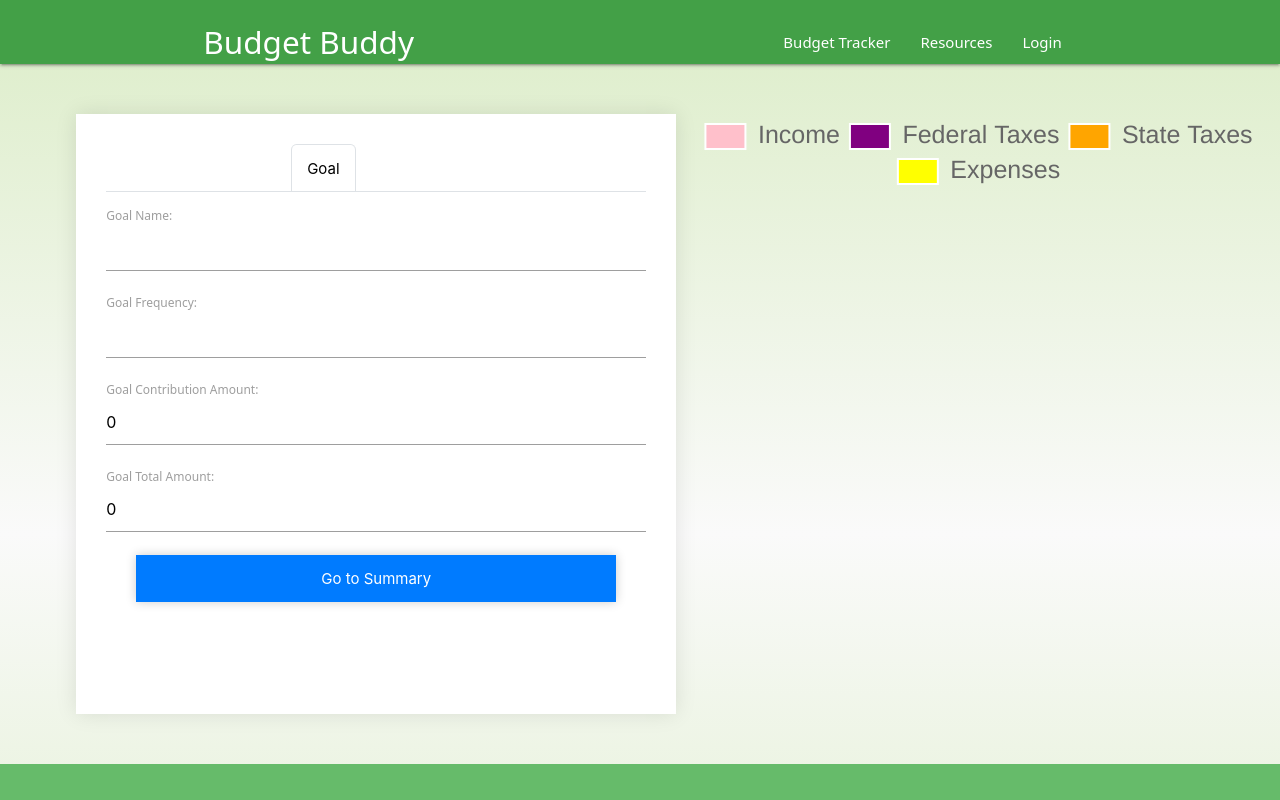
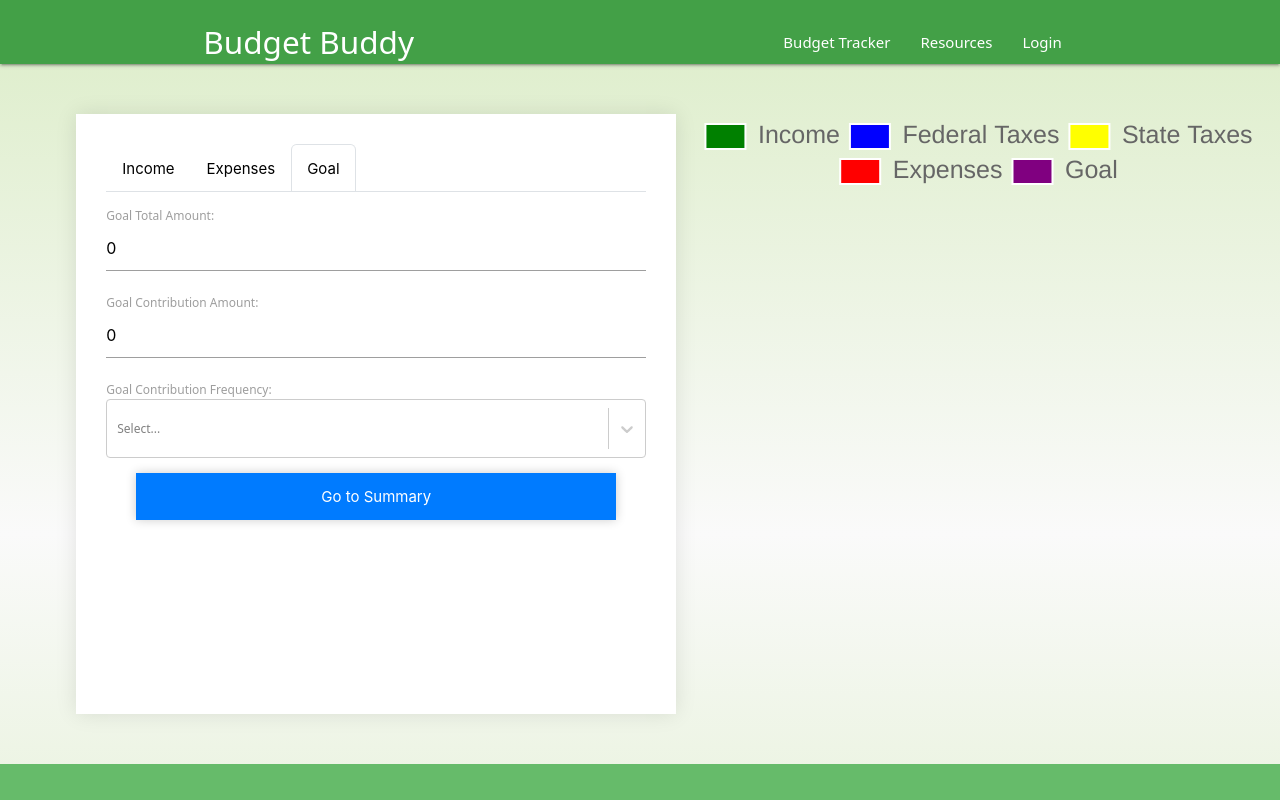
Before and after one commit to kennidystillwell/capstone-frontend, a React (Create React App) app: page /budget-tracker in a window 1280 px wide. Both pictures are taken after a click on the tab "Goal". Shown: the top 800 px of the page. Built offline with nearby package versions, Linux system fonts and the light colour scheme.

Commit message:
Updated summary/budget chart and added goal functionality

```diff
--- a/src/Summary.jsx
+++ b/src/Summary.jsx
@@ -6,7 +6,7 @@
     return (
         <div>
             <div className="container">
-                <h1>Welcome to the Summary!</h1>
+                {/* <h1>Welcome to the Summary!</h1> */}
             </div>
             <Summary />
         </div>
--- a/src/components/BudgetTracker.js
+++ b/src/components/BudgetTracker.js
@@ -74,6 +74,12 @@
     { value: 'District of Columbia', label: 'District of Columbia' },
   ];
 
+  const frequencyOptions = [
+    { value: 'weekly', label: 'Weekly' },
+    { value: 'bi-weekly', label: 'Bi-weekly' },
+    { value: 'monthly', label: 'Monthly' },
+  ];
+
 // BudgetTracker component
 function BudgetTracker() {
   const [income, setIncome] = useState(0);
@@ -83,7 +89,7 @@
   const [federalTaxes, setFederalTaxes] = useState(0);
   const [stateTaxes, setStateTaxes] = useState(0);
   const [finalIncome, setFinalIncome] = useState(0);
-  const [inputIncome, setInputIncome] = useState(0);
+  const [inputIncome, setInputIncome] = useState("");
   const [food, setFood] = useState(0);
   const [rent, setRent] = useState(0);
   const [car, setCar] = useState(0);
@@ -93,12 +99,9 @@
   const [other, setOther] = useState(0);
   const [budgetStartDate, setBudgetStartDate] = useState('');
   const [payDateEndDate, setPayDateEndDate] = useState('');
-  const [goal, setGoal] = useState({
-    name: '',
-    frequency: '',
-    amount: 0,
-    total: 0,
-  });
+  const [goalTotal, setGoalTotal] = useState(0);
+  const [goalAmount, setGoalAmount] = useState(0);
+  const [goalFrequency, setGoalFrequency] = useState('');
   const [expenses, setExpenses] = useState(0);
   const [remainingIncome, setRemainingIncome] = useState(0);
 
@@ -120,6 +123,7 @@
   }, [finalIncome, expenses, federalTaxes, stateTaxes]);
 
 
+
   useEffect(() => {
     if (chartRef.current) {
       // Destroy the old chart instance if it exists
@@ -130,10 +134,10 @@
       chartInstanceRef.current = new Chart(chartRef.current, {
         type: 'pie',
         data: {
-          labels: ['Income', 'Federal Taxes', 'State Taxes', 'Expenses'],
+          labels: ['Income', 'Federal Taxes', 'State Taxes', 'Expenses', 'Goal'],
           datasets: [{
-            data: [remainingIncome, federalTaxes, stateTaxes, expenses],
-            backgroundColor: ['pink', 'purple', 'orange', 'yellow', 'blue']
+            data: [remainingIncome, federalTaxes, stateTaxes, expenses, goalAmount],
+            backgroundColor: ['green', 'blue', 'yellow', 'red', 'purple']
           }]
         },
         options: {
@@ -143,7 +147,7 @@
               position: 'top',
               labels: {
                 font: {
-                  size: 25, // Adjust this value to change the size of the labels
+                  size: 25,
                 },
               },
             },
@@ -155,8 +159,8 @@
                   if (label) {
                     label += ': ';
                   }
-                  if (context.parsed.y !== null) {
-                    label += new Intl.NumberFormat('en-US', { style: 'currency', currency: 'USD' }).format(context.parsed.y);
+                  if (context.parsed !== null) {
+                    label += new Intl.NumberFormat('en-US', { style: 'currency', currency: 'USD' }).format(context.parsed);
                   }
                   return label;
                 }
@@ -166,7 +170,9 @@
         }
       });
     }
-  }, [chartRef, remainingIncome, federalTaxes, stateTaxes, expenses, finalIncome]);
+  }, [chartRef, remainingIncome, federalTaxes, stateTaxes, expenses, finalIncome, goalAmount]);
+
+
 
   useEffect(() => {
     let adjustedIncome = income;
@@ -327,24 +333,24 @@
 
         <Tab eventKey="goal" title="Goal">
           <label>
-            Goal Name:
-            <input type="text" value={goal.name} onChange={e => setGoal(prevGoal => ({ ...prevGoal, name: e.target.value }))} />
-          </label>
-          <label>
-            Goal Frequency:
-            <input type="text" value={goal.frequency} onChange={e => setGoal(prevGoal => ({ ...prevGoal, frequency: e.target.value }))} />
+            Goal Total Amount:
+            <input type="number" value={goalTotal} onChange={e => setGoalTotal(e.target.value )} />
           </label>
           <label>
             Goal Contribution Amount:
-            <input type="number" value={goal.amount} onChange={e => setGoal(prevGoal => ({ ...prevGoal, amount: e.target.value }))} />
+            <input type="number" value={goalAmount} onChange={e => setGoalAmount(e.target.value)} />
           </label>
           <label>
-            Goal Total Amount:
-            <input type="number" value={goal.total} onChange={e => setGoal(prevGoal => ({ ...prevGoal, total: e.target.value }))} />
+            Goal Contribution Frequency:
+          <Select
+            options={frequencyOptions}
+            value={frequencyOptions.find(option => option.value === goalFrequency)}
+            onChange={(selectedOption) => setGoalFrequency(selectedOption.value)}
+          />
           </label>
         </Tab>
       </Tabs>
-      <button className="summary-button" onClick={() => navigate('/summary', { state: { income, federalTaxes, stateTaxes, payFrequency, payType, state, expenses, remainingIncome } })}> Go to Summary </button>
+      <button className="summary-button" onClick={() => navigate('/summary', { state: { income, federalTaxes, stateTaxes, payFrequency, payType, state, expenses, remainingIncome, goalAmount } })}> Go to Summary </button>
     </div>
     <div className="chart-tracker">
   <canvas ref={chartRef} />
--- a/src/components/SummaryPage.js
+++ b/src/components/SummaryPage.js
@@ -4,8 +4,8 @@
 
 function SummaryPage() {
   const location = useLocation();
-  const { income = 0, federalTaxes = 0, stateTaxes = 0, payFrequency = '', payType = '', state = '', expenses = 0 } = location.state;
-  const finalAmount = (income - federalTaxes - stateTaxes - expenses).toFixed(2);
+  const { income = 0, federalTaxes = 0, stateTaxes = 0, payFrequency = '', payType = '', state = '', expenses = 0, goalAmount = 0 } = location.state;
+  const finalAmount = (income - federalTaxes - stateTaxes - expenses - goalAmount).toFixed(2);
   const chartRef = useRef(null);
 
   useEffect(() => {
@@ -13,16 +13,35 @@
       const chartInstance = new Chart(chartRef.current, {
         type: 'pie',
         data: {
-          labels: ['Final Amount', 'Federal Taxes', 'State Taxes', 'Expenses'],
+          labels: ['Final Amount', 'Federal Taxes', 'State Taxes', 'Expenses', 'Goal'],
           datasets: [{
-            data: [finalAmount, federalTaxes, stateTaxes, expenses],
-            backgroundColor: ['rgba(75,192,192,0.6)', 'rgba(255,99,132,0.6)', 'rgba(255,206,86,0.6)', 'rgba(153,102,255,0.6)'],
+            data: [finalAmount, federalTaxes, stateTaxes, expenses, goalAmount],
+            backgroundColor: ['green', 'blue', 'yellow', 'red', 'purple'],
           }],
         },
+        options: {
+          plugins: {
+            tooltip: {
+              callbacks: {
+                label: function(context) {
+                  var label = context.label || '';
+
+                  if (label) {
+                    label += ': ';
+                  }
+                  if (context.parsed !== null) {
+                    label += new Intl.NumberFormat('en-US', { style: 'currency', currency: 'USD' }).format(context.parsed);
+                  }
+                  return label;
+                }
+              }
+            }
+          }
+        }
       });
       return () => chartInstance.destroy();
     }
-  }, [finalAmount, federalTaxes, stateTaxes, expenses]);
+  }, [finalAmount, federalTaxes, stateTaxes, expenses, goalAmount]);
 
   console.log('Props received by SummaryPage:', { income, federalTaxes, stateTaxes, payFrequency, payType, state, expenses });
 
@@ -30,13 +49,14 @@
     <div className="tracker">
       <div className="summary-content">
         <h2>Summary</h2>
-        <p>Income: {income}</p>
+        <p>Income: {income.toFixed(2)}</p>
         <p>Federal Taxes: {federalTaxes.toFixed(2)}</p>
         <p>State Taxes: {stateTaxes.toFixed(2)}</p>
         <p>Pay Frequency: {payFrequency}</p>
         <p>Pay Type: {payType}</p>
         <p>State: {state}</p>
         <p>Expenses: {expenses}</p>
+        <p>Goal Amount: {goalAmount}</p>
         <h2>Final Amount: {finalAmount}</h2>
       </div>
       <div className="chart-container">
--- a/src/css/Tracker.css
+++ b/src/css/Tracker.css
@@ -16,6 +16,9 @@
   overflow-y: auto;
   margin-left: 5rem;
 }
+.nav-tabs .nav-link {
+  color: #000; /* Change this to the color you want */
+}
 
 .chart-tracker {
   flex: 0 0 600px !important;
@@ -24,11 +27,6 @@
   align-items: center;
   width: 50;
 }
-
-/* .chart-tracker canvas {
-  width: 80% !important;
-  height: 80% !important;
-} */
 
 .tabs {
   position: relative;
```
